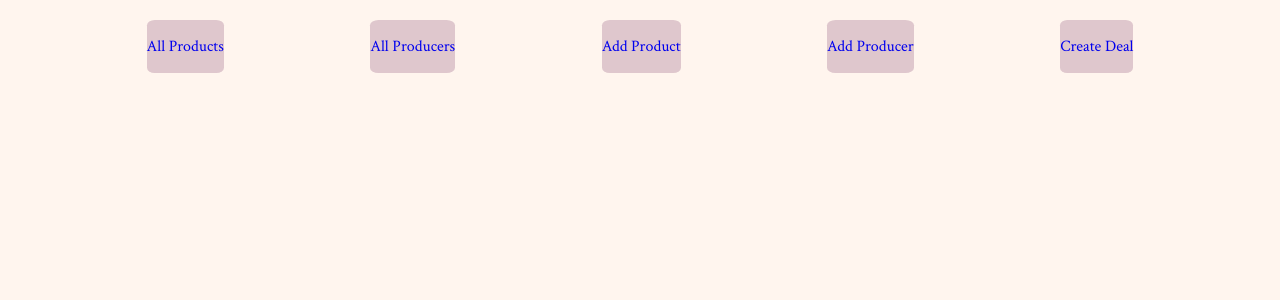
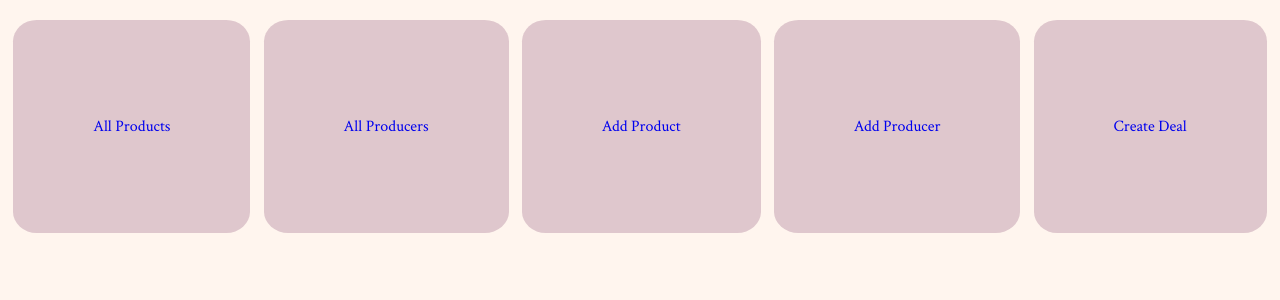
Before and after one commit to duncancryan/wine_shop_project, a Flask app: page / in a window 1280 px wide. Shown: the part 84-384 px from the top of the page. Run offline with Flask 2, Linux system fonts and the light colour scheme.

Commit message:
just changing the padding on landing page buttons, really don't like how those turned out...

```diff
--- a/static/main.css
+++ b/static/main.css
@@ -87,6 +87,7 @@ h2 {
     background: rgb(223, 199, 205);
     color: rgb(255, 255, 255);
     border-radius: 10%;
+    padding: 80px;
 }
 
 .nav-buttons > a > div > p {
```
